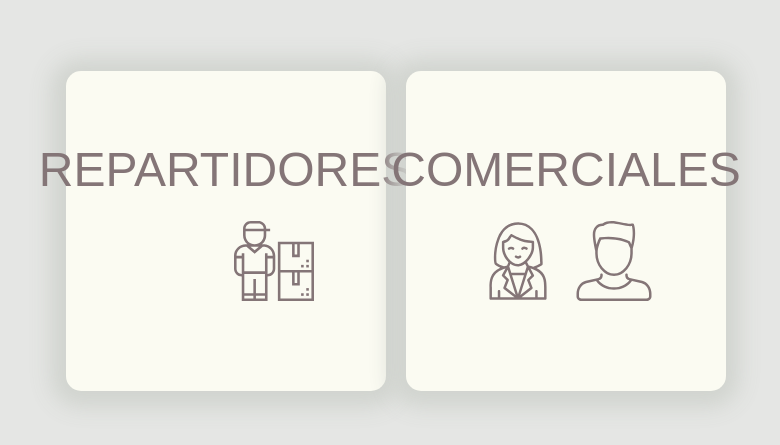
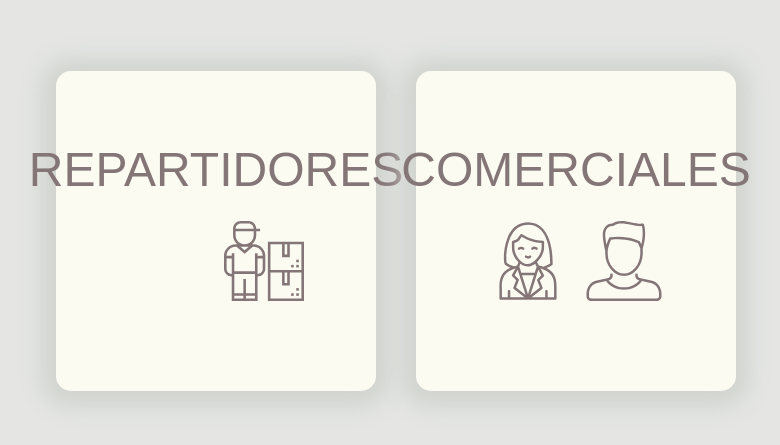
Before and after one commit to KvaleroSor/recepcioPersonal, a React (Create React App) app: page / in a window 1280 px wide. Shown: the part 169-614 px from the top of the page, without its empty margins (244-1024 px from the left). Built offline with nearby package versions, Linux system fonts and the light colour scheme; some icons are missing; a web font is replaced by a local one.

Commit message:
refactor: improve layout and spacing in delivery service UI components

```diff
--- a/src/components/Paqueteria.js
+++ b/src/components/Paqueteria.js
@@ -53,9 +53,9 @@ const Paqueteria = () => {
     return (
         <>
             <div className="container-paqueteria">
+                {!isSetTimeOutFinished ? (
                     <div className="container-box_repartidor">
-                    {!isSetTimeOutFinished ? (
-                        imagenesPaqueteria.map((repartidor) => (
+                        {imagenesPaqueteria.map((repartidor) => (
                             <Repartidor
                                 key={repartidor.id}
                                 repartidor={repartidor}
@@ -64,18 +64,14 @@ const Paqueteria = () => {
                                     isSelectedRepartidorId === repartidor.id
                                 }
                             />
-                        ))
+                        ))}
+                    </div>
                 ) : (
-                        <>
                     <div className="container-box">
                         <ButtonTipoUsoEmpresa setEmpresa={setEmpresa} />
-                                <ButtonTipoUsoPersonal
-                                    setPersonal={setPersonal}
-                                />
+                        <ButtonTipoUsoPersonal setPersonal={setPersonal} />
                     </div>
-                        </>
                 )}
-                </div>
             </div>
         </>
     );
--- a/src/styles/App.scss
+++ b/src/styles/App.scss
@@ -43,6 +43,7 @@ body {
         justify-content: center;
         align-items: center;
         flex-direction: row;
+        height: 100vh;
 
         @media (max-width: 256px) {
             flex-direction: column;
--- a/src/styles/_buttons.scss
+++ b/src/styles/_buttons.scss
@@ -10,7 +10,7 @@
     border: none;
     cursor: pointer;
     transition: transform 0.3s ease-in-out;
-    margin: 10px;
+    margin: 20px;
     height: 20rem;
     width: 20rem;
     display: flex;
--- a/src/styles/_paqueteria.scss
+++ b/src/styles/_paqueteria.scss
@@ -11,6 +11,7 @@
 
 .container-box_repartidor{
     display: grid;
+    min-height: 100vh;
     width: 90%;
     grid-template-columns: repeat(auto-fit, minmax(19rem, 1fr));
     grid-auto-rows: 20rem;
```
Lines whose indentation alone changed are shown as unchanged.
